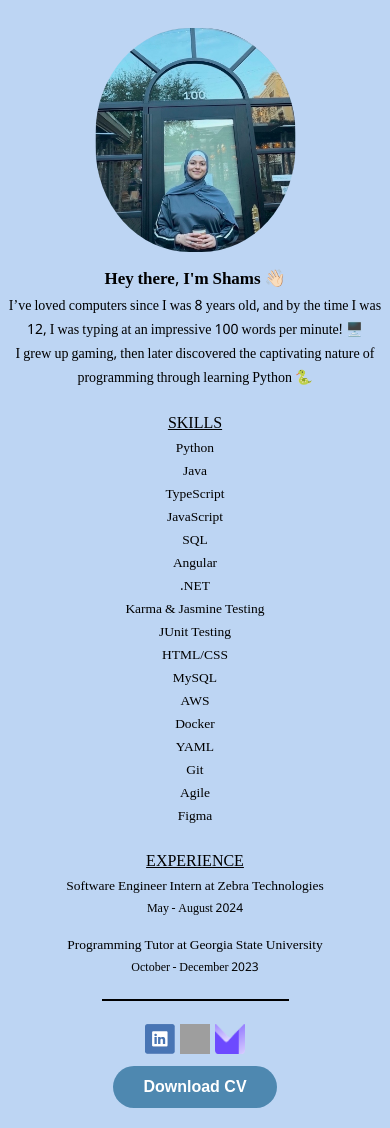
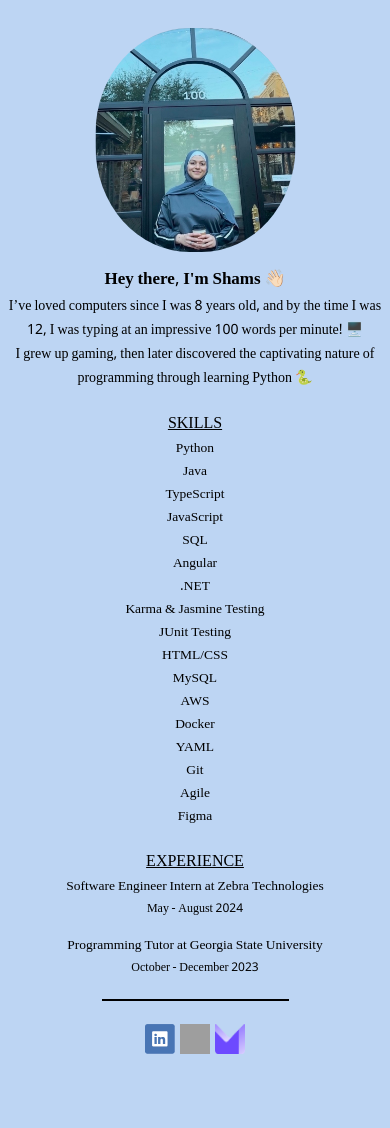
Before and after one commit to shams-hasan/portfolio-website, an Angular app in the folder angular-portfolio/: page / in a window 390 px wide. After the commit the page ends 1086 px from the top, so only its background shows below. Built offline with nearby package versions, Linux system fonts and the light colour scheme; grey boxes are pictures that could not be loaded.

Commit message:
removed cv to prevent spam using phone number

```diff
--- a/angular-portfolio/src/app/app.component.html
+++ b/angular-portfolio/src/app/app.component.html
@@ -37,8 +37,4 @@
     <a href="https://github.com/shamshasan0"><img width="30" height="30" src="/assets/images/github-icon.svg"></a>
     <a href="mailto:shams.hasan.dev@proton.me"> <img width="30" height="30" src="/assets/images/proton-icon.png"> </a>
   </div>
-
-  <a href="assets/Shams_Resume.pdf" download="Shams_Resume.pdf">
-    <button>Download CV</button>
-  </a>
 </section>
```
Also changed, not shown: 2 other files (tests, documents, lock files or other folders).
